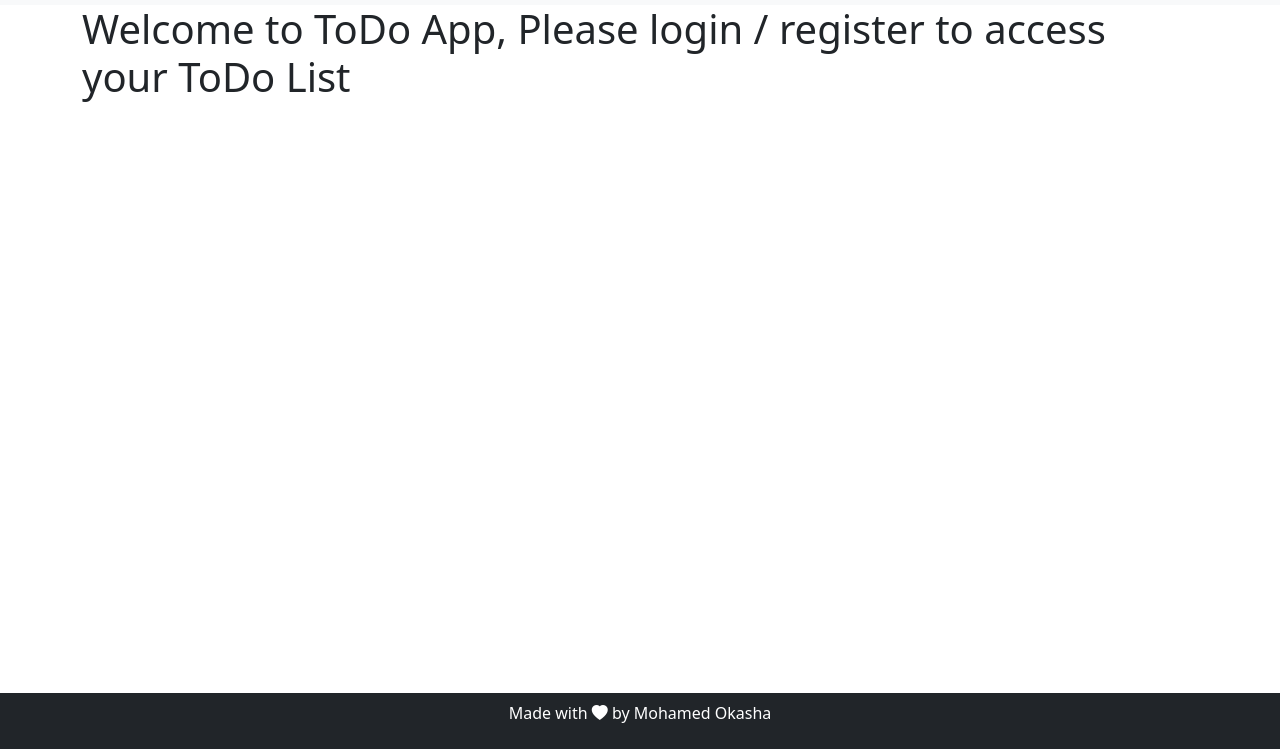
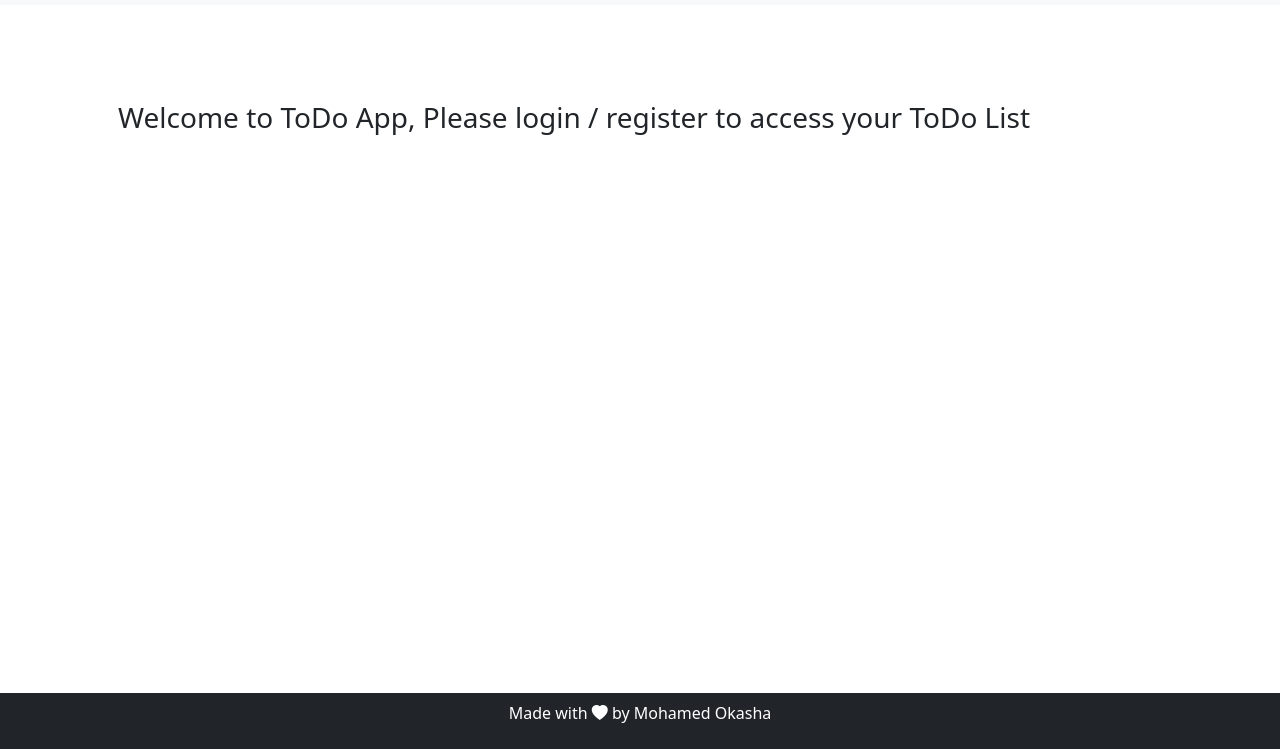
Before and after one commit to Mohamed3Okasha/todo-app, a website: page index.html in a window 1280 px wide. Shown: the part 51-800 px from the top of the page. Drawn offline with nearby package versions, Linux system fonts and the light colour scheme.

Commit message:
adjust welcome message layout

```diff
--- a/index.html
+++ b/index.html
@@ -23,10 +23,10 @@
         </div>
       </nav>
     </header>
-    <main class="flex-grow-1 container">
-      <h1>
+    <main class="flex-grow-1 container p-md-5">
+      <h3 class="mt-5">
         Welcome to ToDo App, Please login / register to access your ToDo List
-      </h1>
+      </h3>
     </main>
     <footer>
       <nav class="navbar bg-dark text-white d-felx justify-content-center">
```
